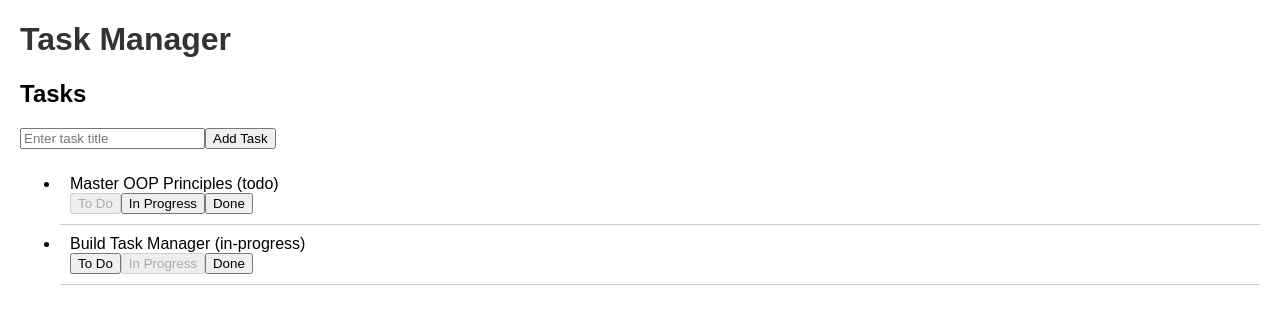
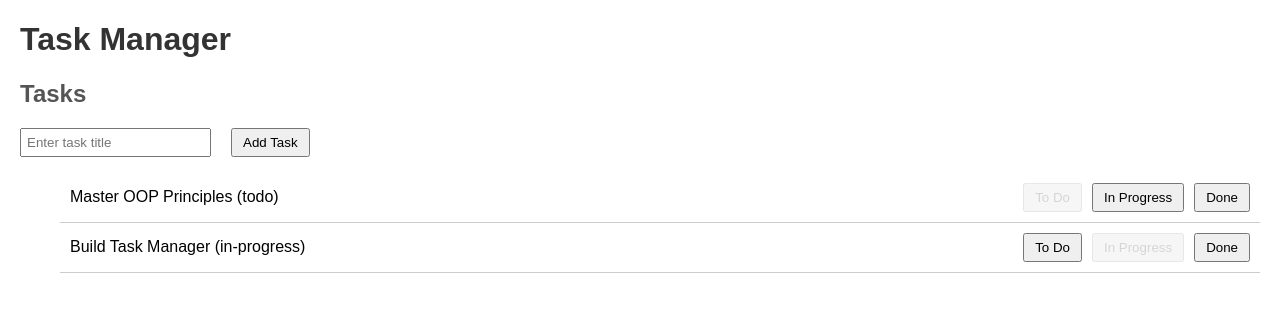
Before and after one commit to jpetrucci49/task-manager, a React (Vite) app: page / in a window 1280 px wide. Shown: the top 324 px of the page. Built offline with nearby package versions, Linux system fonts and the light colour scheme.

Commit message:
Add base CSS styling for UI

```diff
--- a/src/index.css
+++ b/src/index.css
@@ -7,7 +7,31 @@ h1 {
   color: #333;
 }
 
+h2 {
+  color: #555;
+}
+
 li {
   padding: 10px;
   border-bottom: 1px solid #ccc;
+  list-style: none;
+  display: flex;
+  justify-content: space-between;
+  align-items: center;
 }
+
+button {
+  margin-left: 10px;
+  padding: 5px 10px;
+  cursor: pointer;
+}
+
+button:disabled {
+  cursor: not-allowed;
+  opacity: 0.5;
+}
+
+input {
+  padding: 5px;
+  margin-right: 10px;
+}
```
